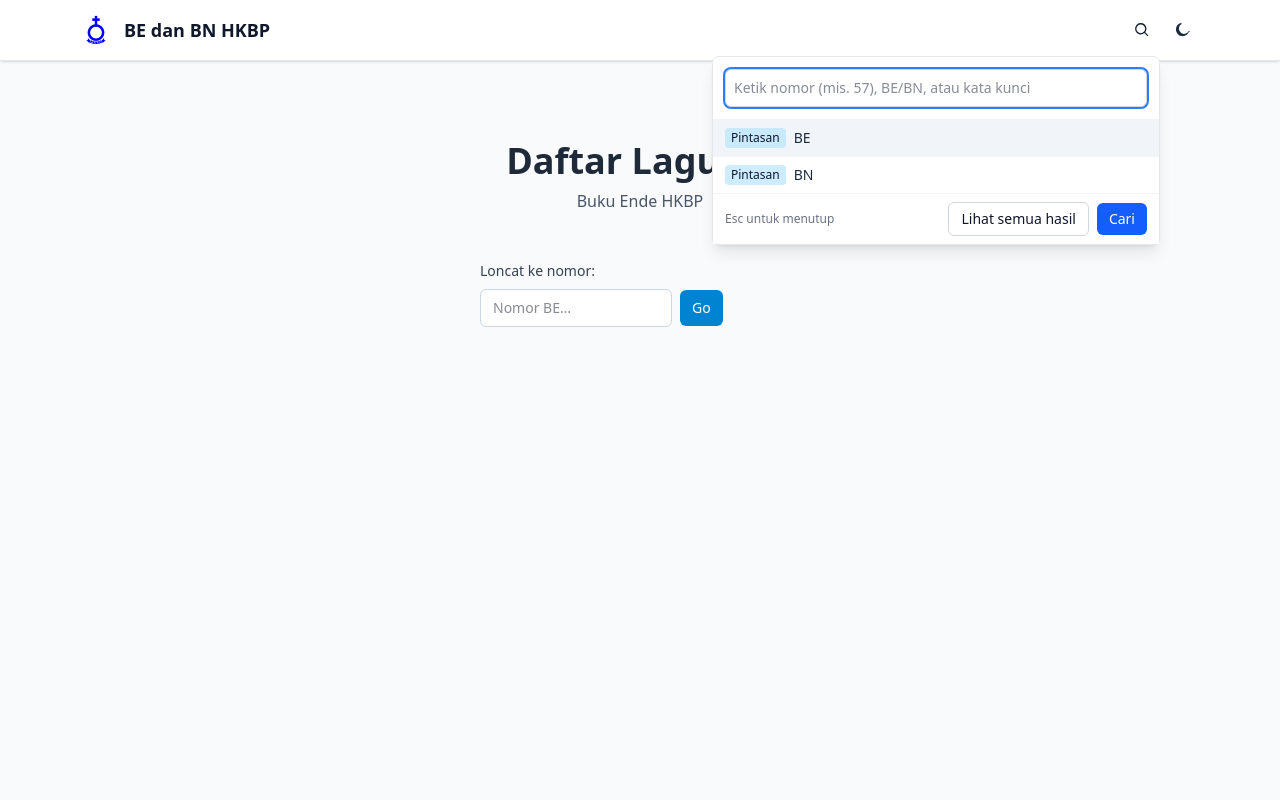
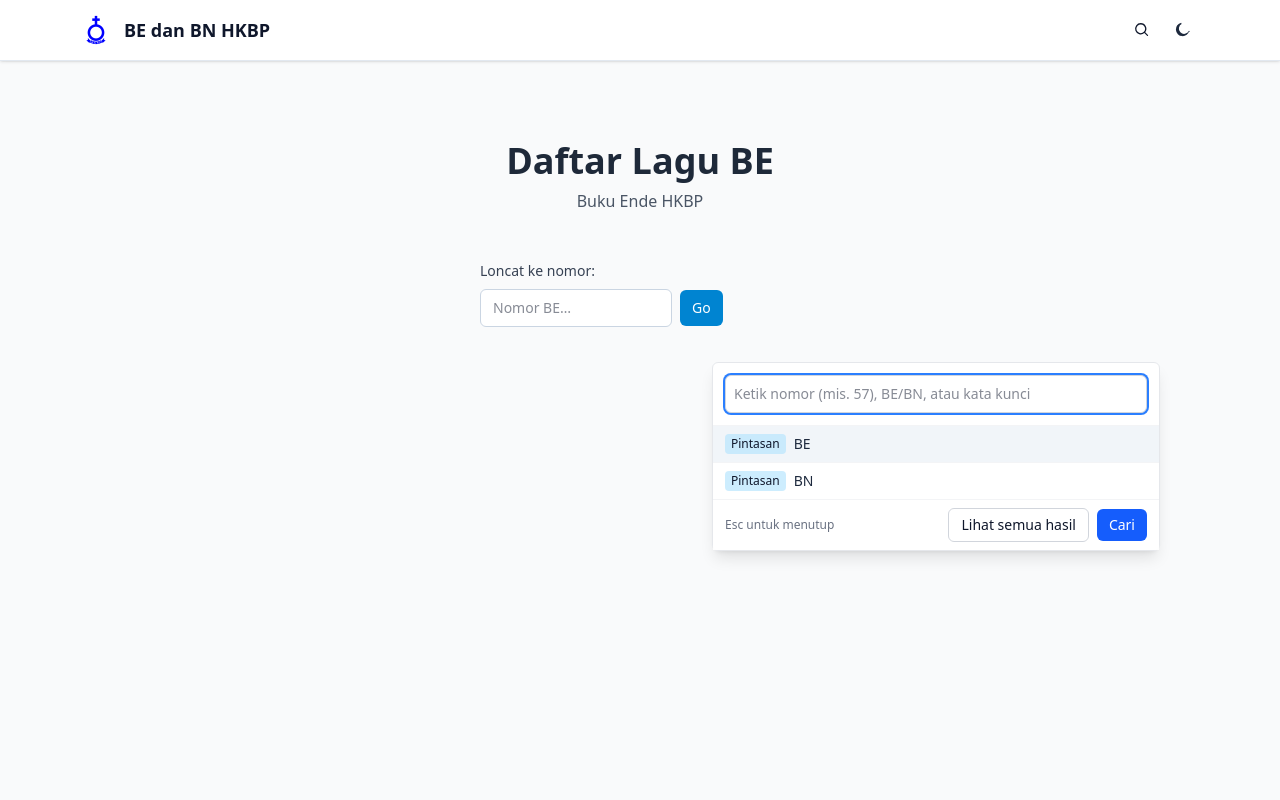
Before and after one commit to hkbpperawang/hkbpperawang.github.io, a Next.js app in the folder nextjs-app/: page /songs/be in a window 1280 px wide. Both pictures are taken after a click on the button 1142 px from the left and 30 px from the top of the page. Shown: the top 800 px of the page. Built offline with nearby package versions, Linux system fonts and the light colour scheme.

Commit message:
Update search-box.tsx

```diff
--- a/nextjs-app/src/app/components/search-box.tsx
+++ b/nextjs-app/src/app/components/search-box.tsx
@@ -233,13 +233,16 @@
   return (
     <div
       className="
-        fixed inset-0 z-50 flex items-center justify-center p-4 bg-black/20
-        sm:absolute sm:right-0 sm:top-auto sm:inset-auto sm:mt-2 sm:p-0 sm:bg-transparent sm:z-50 sm:flex-none
+  fixed inset-0 z-50 flex min-h-dvh items-center justify-center p-4 bg-black/20
+  md:absolute md:right-0 md:top-auto md:inset-auto md:mt-2 md:p-0 md:bg-transparent md:z-50 md:flex-none
       "
     >
       <div
         ref={ref}
-        className="w-full max-w-md sm:max-w-[90vw] sm:w-[28rem] rounded-md border border-gray-200 dark:border-brand-border bg-white dark:bg-brand-surface shadow-lg grid grid-rows-[auto,1fr,auto]"
+  role="dialog"
+  aria-modal="true"
+  aria-label="Pencarian"
+  className="w-full max-w-md md:max-w-[90vw] md:w-[28rem] rounded-md border border-gray-200 dark:border-brand-border bg-white dark:bg-brand-surface shadow-lg grid grid-rows-[auto,1fr,auto]"
       >
   <div className="p-3 border-b border-gray-100 dark:border-brand-border">
         <input
```
